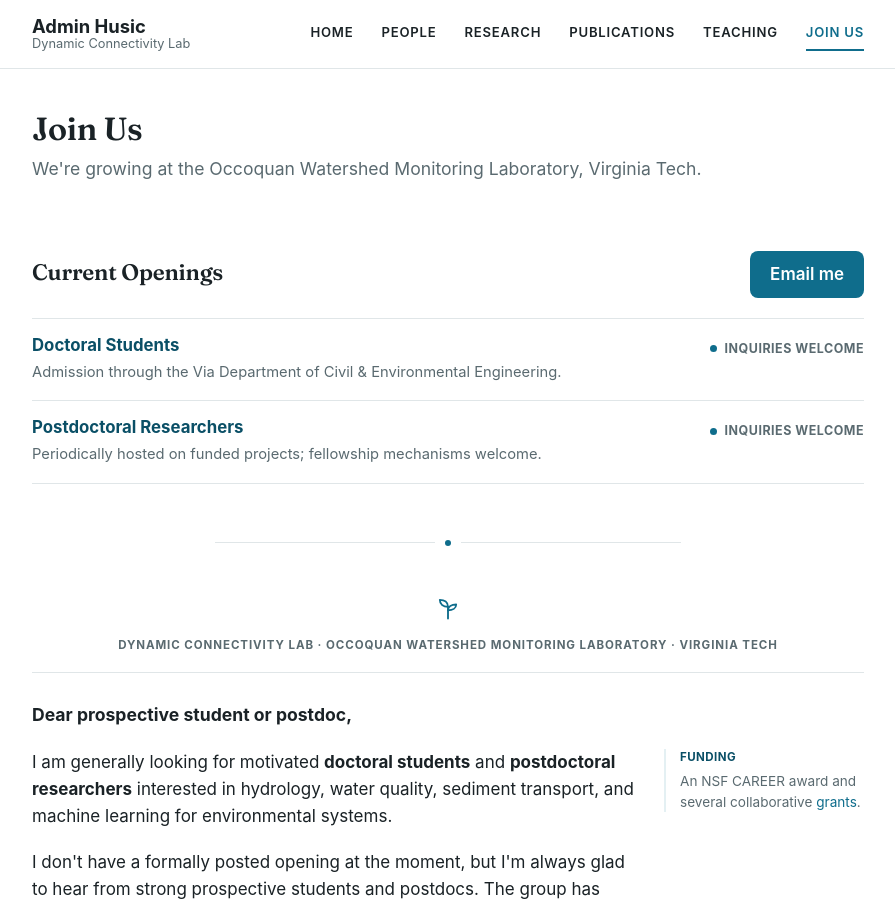
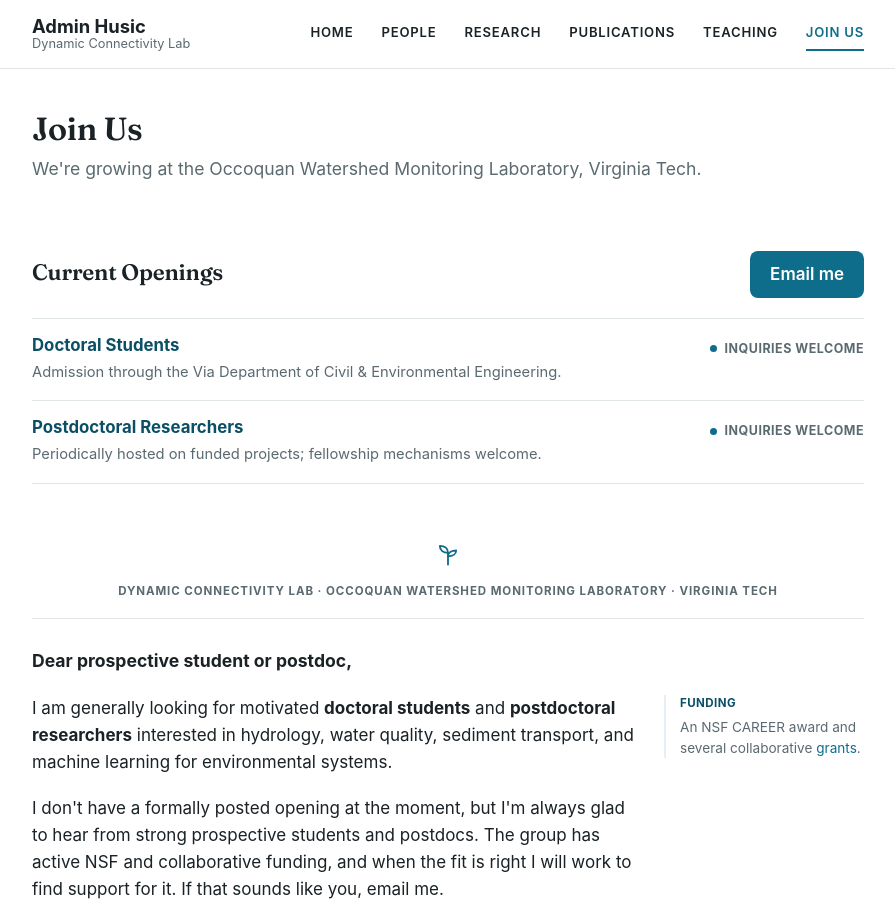
Before and after one commit to adminhusic/adminhusic.github.io, a Jekyll site: the page built from join-us.md, in a window 1280 px wide and 900 px high. Shown: the whole window, without its empty margins (192-1087 px from the left). Built offline with Jekyll 4.4.1, drawn with Linux system fonts in a browser that asks for light colours.

Commit message:
Update join-us.md

```diff
--- a/join-us.md
+++ b/join-us.md
@@ -32,8 +32,6 @@ image: /assets/img/husic-headshot.jpg
     {% endfor %}
   </ul>
 </div>
-
-<div class="divider"><span class="divider__mark"></span></div>
 
 <div class="letter">
   <svg class="icon icon--md letter__mark" viewBox="0 0 24 24" fill="none" stroke="currentColor" stroke-width="1.6" stroke-linecap="round" stroke-linejoin="round" aria-hidden="true">
```
